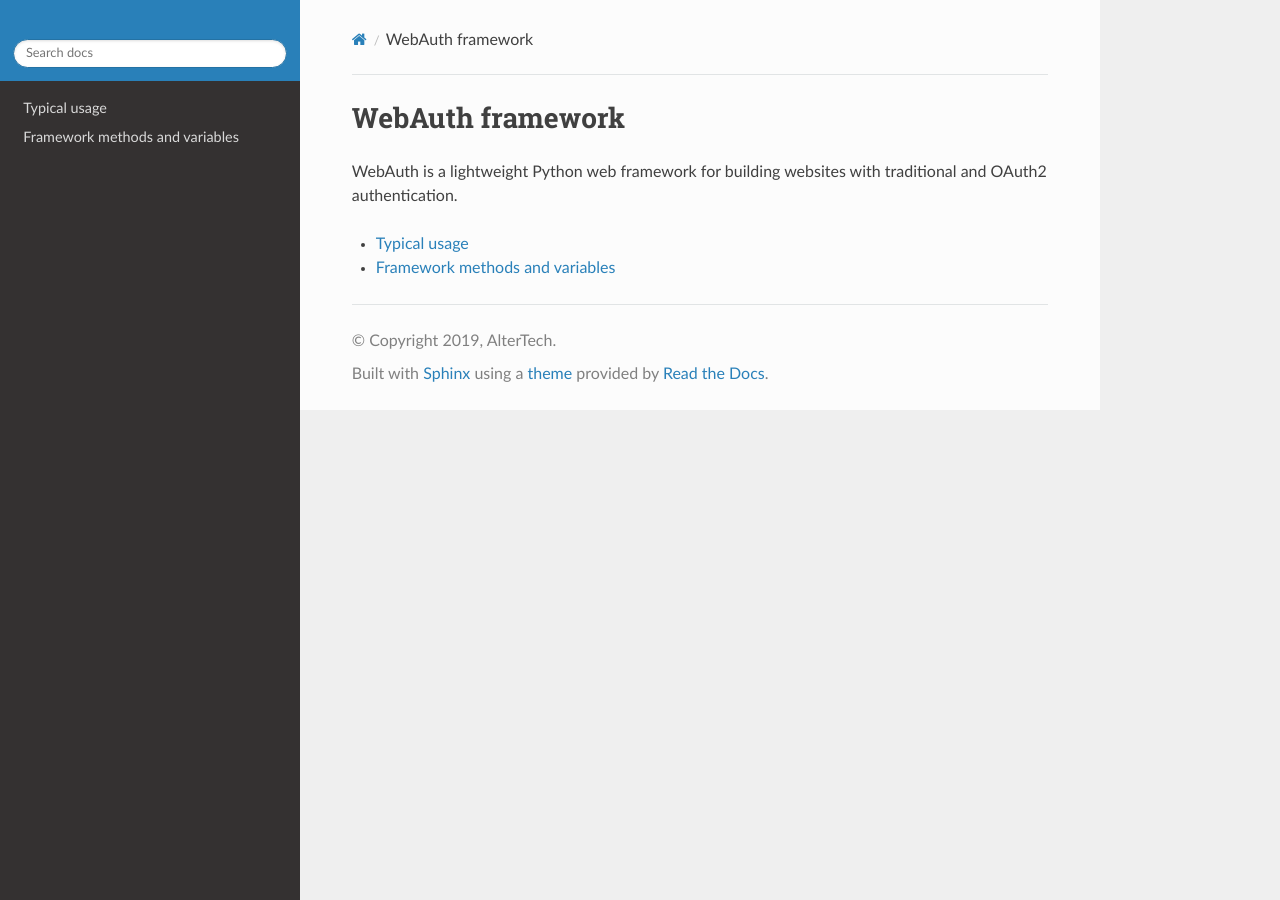
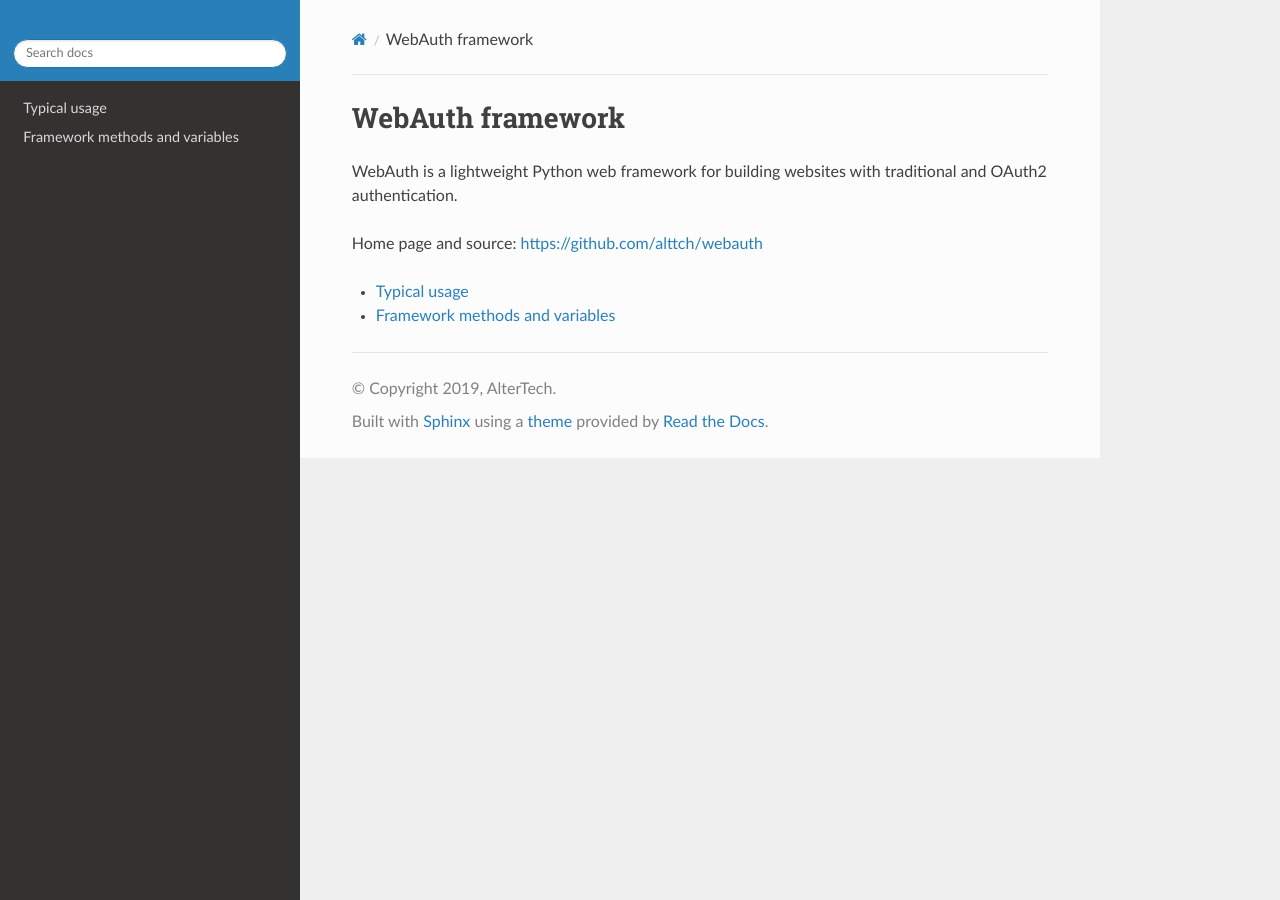
Before and after one commit to alttch/webauth, a Sphinx documentation site: the page built from doc/index.rst, in a window 1280 px wide. Built offline with Sphinx 7.4.7 and the Read the Docs theme 2.0.0, drawn with Linux system fonts in a browser that asks for light colours.

Commit message:
home page

```diff
--- a/doc/index.rst
+++ b/doc/index.rst
@@ -4,6 +4,8 @@ WebAuth framework
 WebAuth is a lightweight Python web framework for building websites with
 traditional and OAuth2 authentication.
 
+Home page and source: https://github.com/alttch/webauth
+
 .. toctree::
    :maxdepth: 1
 
```
